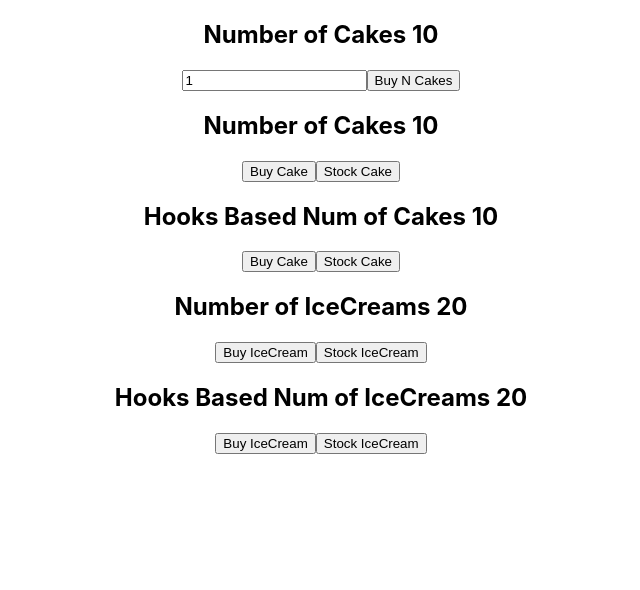
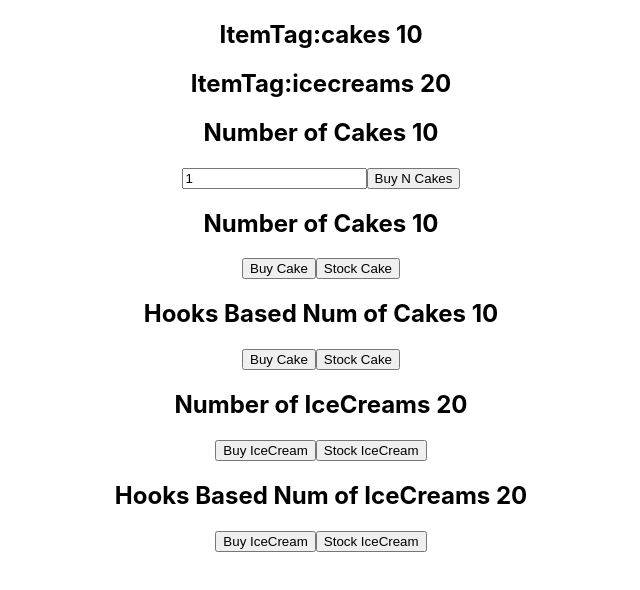
Before and after one commit to ignaciozanotti/react-redux-cakeshop, a React (Create React App) app: page / in a window 1280 px wide. Shown: the top 590 px of the page, without its empty margins (319-959 px from the left). Built offline with nearby package versions, Linux system fonts and the light colour scheme.

Commit message:
mapStateToProps 2nd param case of use

```diff
--- a/src/App.js
+++ b/src/App.js
@@ -8,11 +8,14 @@
 import IceCreamContainer from './components/IceCreamContainer';
 import HooksIceCreamContainer from './components/HooksIceCreamContainer';
 import NCakeContainer from './components/NCakeContainer';
+import ItemContainer from './components/ItemContainer';
 
 function App() {
   return (
     <Provider store={store}>
       <div className="App">
+        <ItemContainer cake/>
+        <ItemContainer/>
         <NCakeContainer />
         <CakeContainer />
         <HooksCakeContainer />
--- /dev/null
+++ b/src/components/ItemContainer.js
@@ -0,0 +1,25 @@
+import React from 'react'
+import {connect} from 'react-redux'
+
+function ItemContainer(props) {
+    return (
+        <div>
+            <h2>ItemTag:{props.tag} {props.item}</h2>
+        </div>
+    )
+}
+
+const mapStateToProps = (state, ownProps) => {
+    const itemState = ownProps.cake ?
+    state.cake.numOfCakes : state.iceCream.numOfIceCreams
+
+    const tagState = ownProps.cake ?
+    'cakes': 'icecreams'
+
+    return {
+        item: itemState,
+        tag: tagState
+    }
+}
+
+export default connect(mapStateToProps)(ItemContainer)
```
